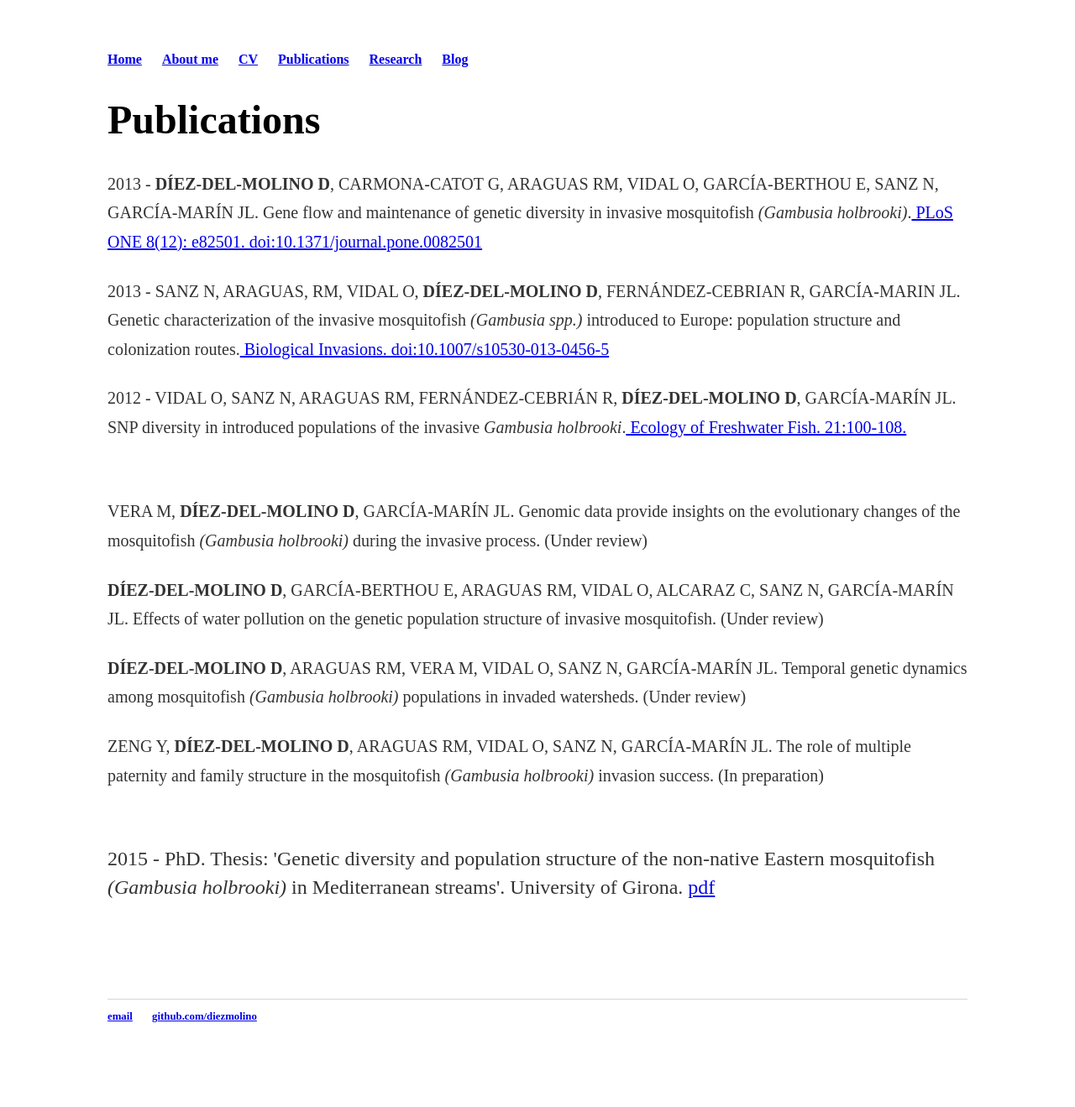
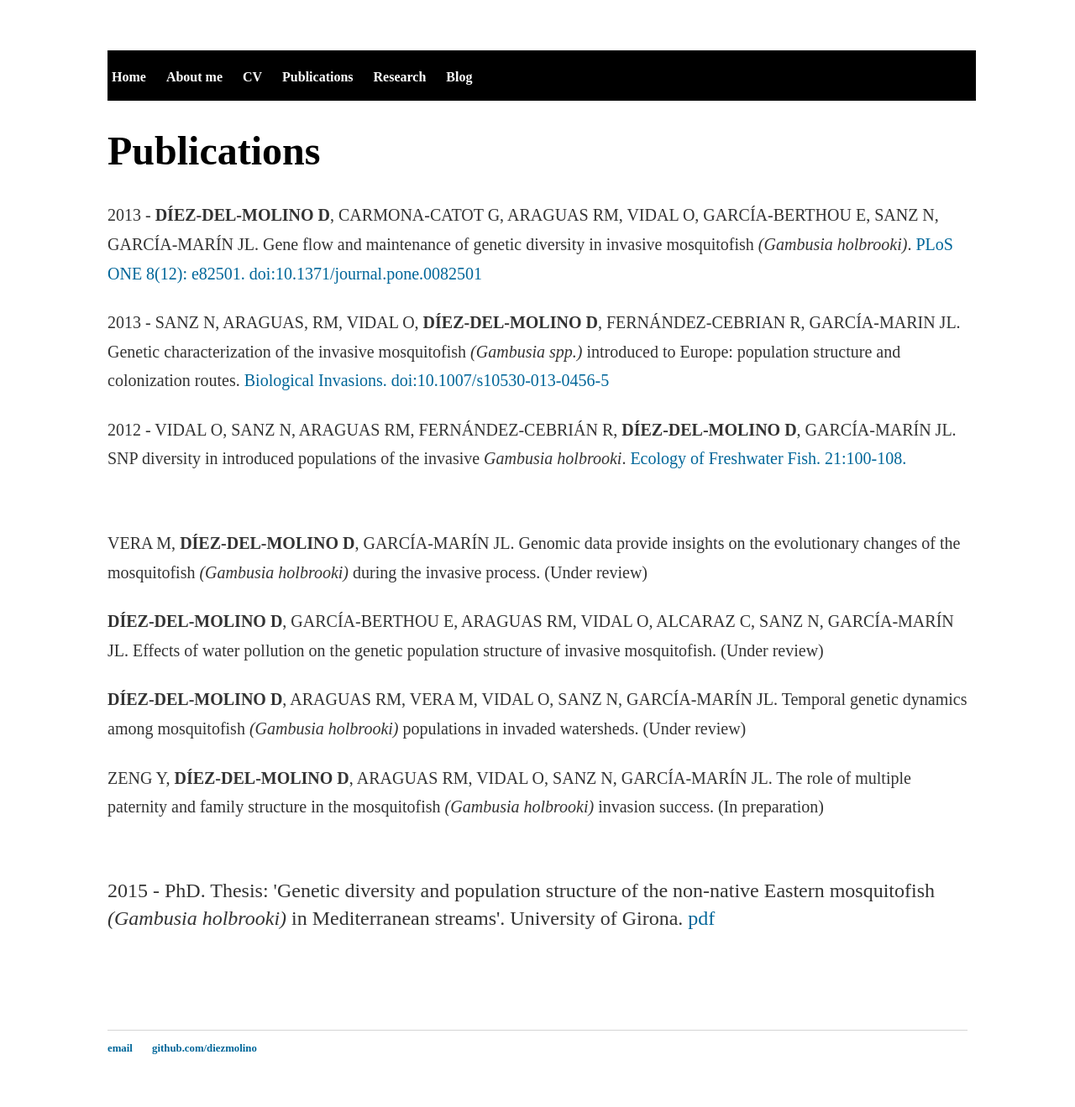
Before and after one commit to DiezMolino/diezmolino.github.io, a Jekyll site: the page publications/index.html, which Jekyll copies as it is, in a window 1280 px wide. Shown: the whole page at 84% size. Built offline with Jekyll 4.4.1, drawn with Linux system fonts in a browser that asks for light colours; before the commit the page ends 1281 px from its top, so only the background shows below that.

Commit message:
Update index.html

```diff
--- a/publications/index.html
+++ b/publications/index.html
@@ -14,25 +14,28 @@
 </script>
 </head>
 	<body>
+	<div id='header'>
 		<nav>
     		<ul>
-        		<li><a href="/">Home</a></li>
-	        	<li><a href="/about">About me</a></li>
-        		<li><a href="/cv">CV</a></li>
-        		<li><a href="/publications">Publications</a></li>
-        		<li><a href="/research">Research</a></li>
-        		<li><a href="/blog">Blog</a></li>
+    			<li><a class='two' href="/">Home</a></li>
+	        	<li><a class='two' href="/about">About me</a></li>
+        		<li><a class='two' href="/cv">CV</a></li>
+        		<li><a class='two' href="/publications">Publications</a></li>
+        		<li><a class='two' href="/research">Research</a></li>
+        		<li><a class='two' href="/blog">Blog</a></li>
+    		</font>
     		</ul>
 		</nav>
+		</div><!-- /.header -->
 		<div class="container">
     		<div class="blurb">
         		<h1>Publications</h1>
 
-<p><small>2013 - <b>DÍEZ-DEL-MOLINO D</b>, CARMONA-CATOT G, ARAGUAS RM, VIDAL O, GARCÍA-BERTHOU E, SANZ N, GARCÍA-MARÍN JL. Gene flow and maintenance of genetic diversity in invasive mosquitofish <i>(Gambusia holbrooki)</i>.<a href="http://journals.plos.org/plosone/article?id=10.1371/journal.pone.0082501" target="_blank"> PLoS ONE 8(12): e82501. doi:10.1371/journal.pone.0082501</a> </small></p>
+<p><small>2013 - <b>DÍEZ-DEL-MOLINO D</b>, CARMONA-CATOT G, ARAGUAS RM, VIDAL O, GARCÍA-BERTHOU E, SANZ N, GARCÍA-MARÍN JL. Gene flow and maintenance of genetic diversity in invasive mosquitofish <i>(Gambusia holbrooki)</i>.<a class='one' href="http://journals.plos.org/plosone/article?id=10.1371/journal.pone.0082501" target="_blank"> PLoS ONE 8(12): e82501. doi:10.1371/journal.pone.0082501</a> </small></p>
 
-<p><small>2013 - SANZ N, ARAGUAS, RM, VIDAL O, <b>DÍEZ-DEL-MOLINO D</b>, FERNÁNDEZ-CEBRIAN R, GARCÍA-MARIN JL. Genetic characterization of the invasive mosquitofish <i>(Gambusia spp.)</i> introduced to Europe: population structure and colonization routes.<a href="http://link.springer.com/article/10.1007%2Fs10530-013-0456-5" target="_blank"> Biological Invasions. doi:10.1007/s10530-013-0456-5 </a></small></p>
+<p><small>2013 - SANZ N, ARAGUAS, RM, VIDAL O, <b>DÍEZ-DEL-MOLINO D</b>, FERNÁNDEZ-CEBRIAN R, GARCÍA-MARIN JL. Genetic characterization of the invasive mosquitofish <i>(Gambusia spp.)</i> introduced to Europe: population structure and colonization routes.<a class='one' href="http://link.springer.com/article/10.1007%2Fs10530-013-0456-5" target="_blank"> Biological Invasions. doi:10.1007/s10530-013-0456-5 </a></small></p>
 
-<p><small>2012 - VIDAL O, SANZ N, ARAGUAS RM, FERNÁNDEZ-CEBRIÁN R, <b>DÍEZ-DEL-MOLINO D</b>, GARCÍA-MARÍN JL. SNP diversity in introduced populations of the invasive <i>Gambusia holbrooki</i>.<a href="http://onlinelibrary.wiley.com/doi/10.1111/j.1600-0633.2011.00527.x/abstract" target="_blank"> Ecology of Freshwater Fish. 21:100-108.</a></small></p>
+<p><small>2012 - VIDAL O, SANZ N, ARAGUAS RM, FERNÁNDEZ-CEBRIÁN R, <b>DÍEZ-DEL-MOLINO D</b>, GARCÍA-MARÍN JL. SNP diversity in introduced populations of the invasive <i>Gambusia holbrooki</i>.<a class='one' href="http://onlinelibrary.wiley.com/doi/10.1111/j.1600-0633.2011.00527.x/abstract" target="_blank"> Ecology of Freshwater Fish. 21:100-108.</a></small></p>
 
 <br/>
 
@@ -46,7 +49,7 @@
 
 <br/>
 
-<p>2015 - PhD. Thesis: 'Genetic diversity and population structure of the non-native Eastern mosquitofish <i>(Gambusia holbrooki)</i> in Mediterranean streams'. University of Girona. <a href="http://www.tesisenred.net/bitstream/handle/10803/300440/tddm1de1.pdf?sequence=5" target="_blank"> pdf</a><p>
+<p>2015 - PhD. Thesis: 'Genetic diversity and population structure of the non-native Eastern mosquitofish <i>(Gambusia holbrooki)</i> in Mediterranean streams'. University of Girona. <a class='one' href="http://www.tesisenred.net/bitstream/handle/10803/300440/tddm1de1.pdf?sequence=5" target="_blank"> pdf</a><p>
 
 <br/>
 <br/>
@@ -55,8 +58,8 @@
 		</div><!-- /.container -->
 		<footer>
     		<ul>
-        		<li><a href="mailto:diez.molino@gmail.com">email</a></li>
-        		<li><a href="https://github.com/diezmolino">github.com/diezmolino</a></li>
+        		<li><a class='one' href="mailto:diez.molino@gmail.com">email</a></li>
+        		<li><a class='one' href="https://github.com/diezmolino">github.com/diezmolino</a></li>
 			</ul>
 		</footer>
 	</body>
```
